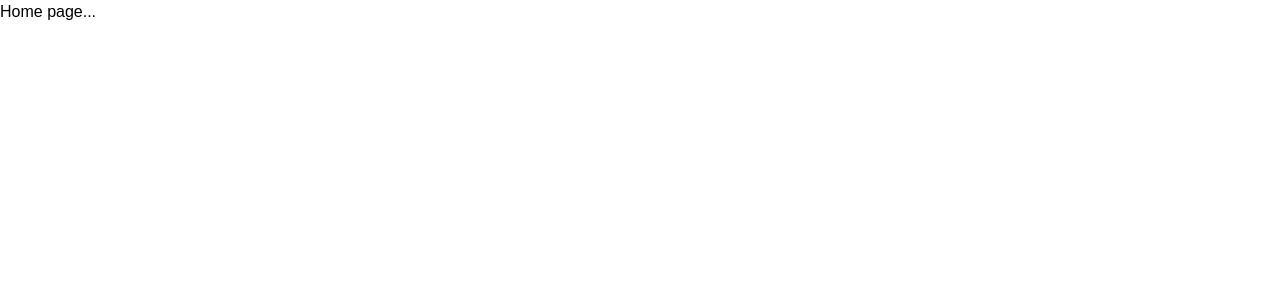
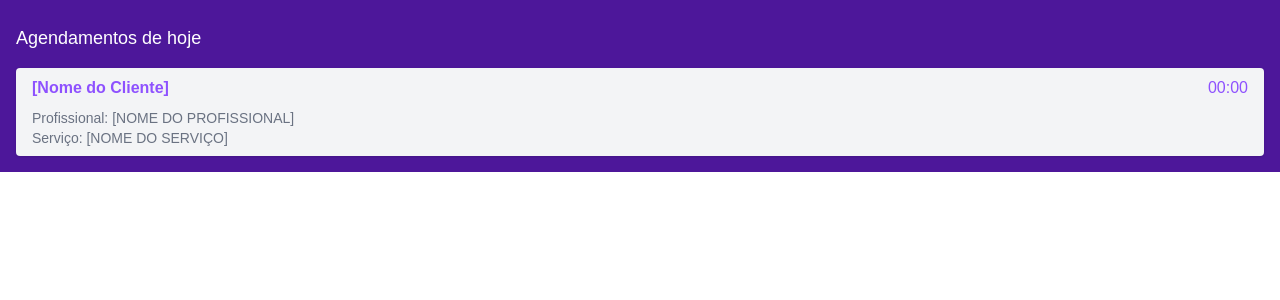
Before and after one commit to josecarlosmonteiro/registro-agendamento, a Next.js app: page /inicio in a window 1280 px wide. Shown: the top 300 px of the page. Built offline with nearby package versions, Linux system fonts and the light colour scheme.

Commit message:
feat: implementar modelo de página de agendamentos.

```diff
--- a/app/(pages)/inicio/page.tsx
+++ b/app/(pages)/inicio/page.tsx
@@ -1,7 +1,21 @@
 export default function HomePage() {
   return (
     <main>
-      <div>Home page...</div>
+      <div className="p-4 pt-6 flex flex-col gap-4 bg-violet-900 text-white">
+        <h1 className="text-lg">Agendamentos de hoje</h1>
+
+        <div className="p-2 flex flex-col gap-2 rounded bg-gray-100 text-violet-500 shadow">
+          <div className="px-2 flex justify-between items-center">
+            <h2 className="font-semibold">[Nome do Cliente]</h2>
+            <span>00:00</span>
+          </div>
+
+          <div className="px-2 text-sm truncate text-gray-500">
+            <div>Profissional: [NOME DO PROFISSIONAL]</div>
+            <div>Serviço: [NOME DO SERVIÇO]</div>
+          </div>
+        </div>
+      </div>
     </main>
   )
 }
```
